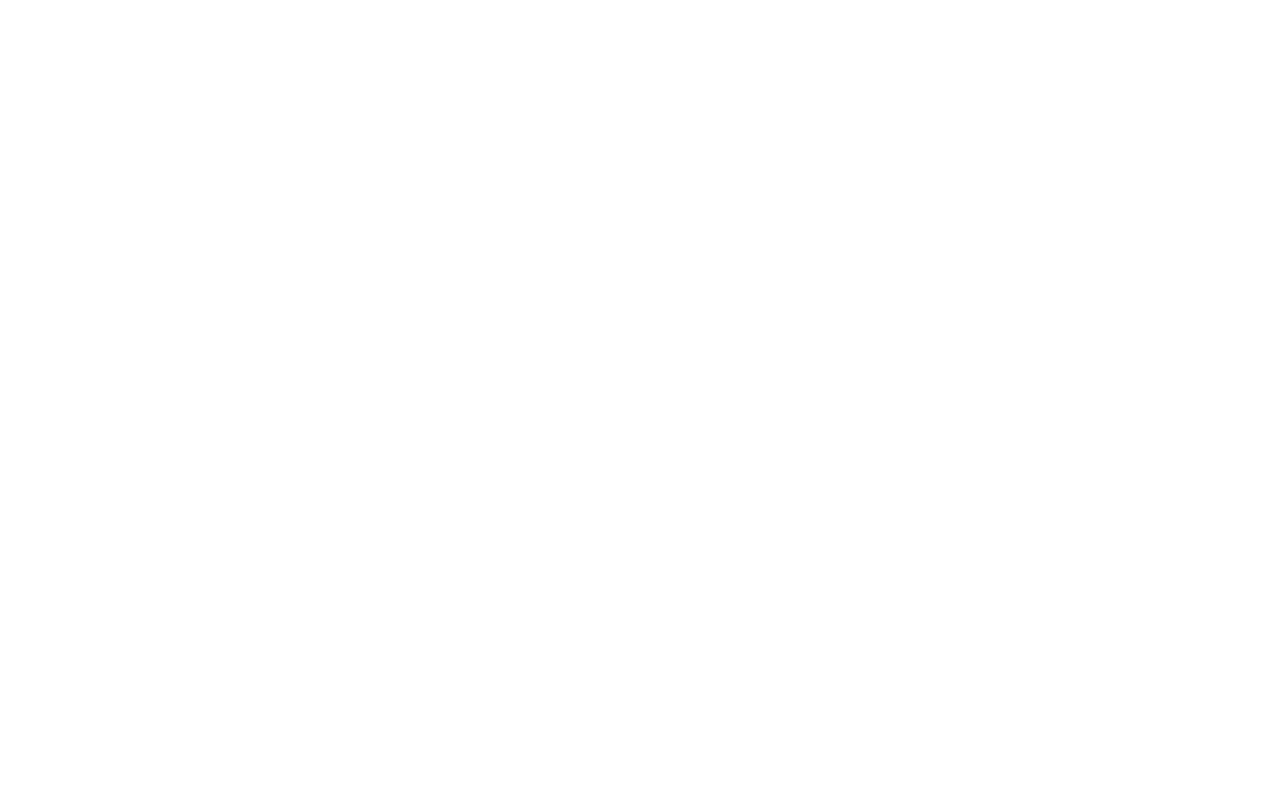
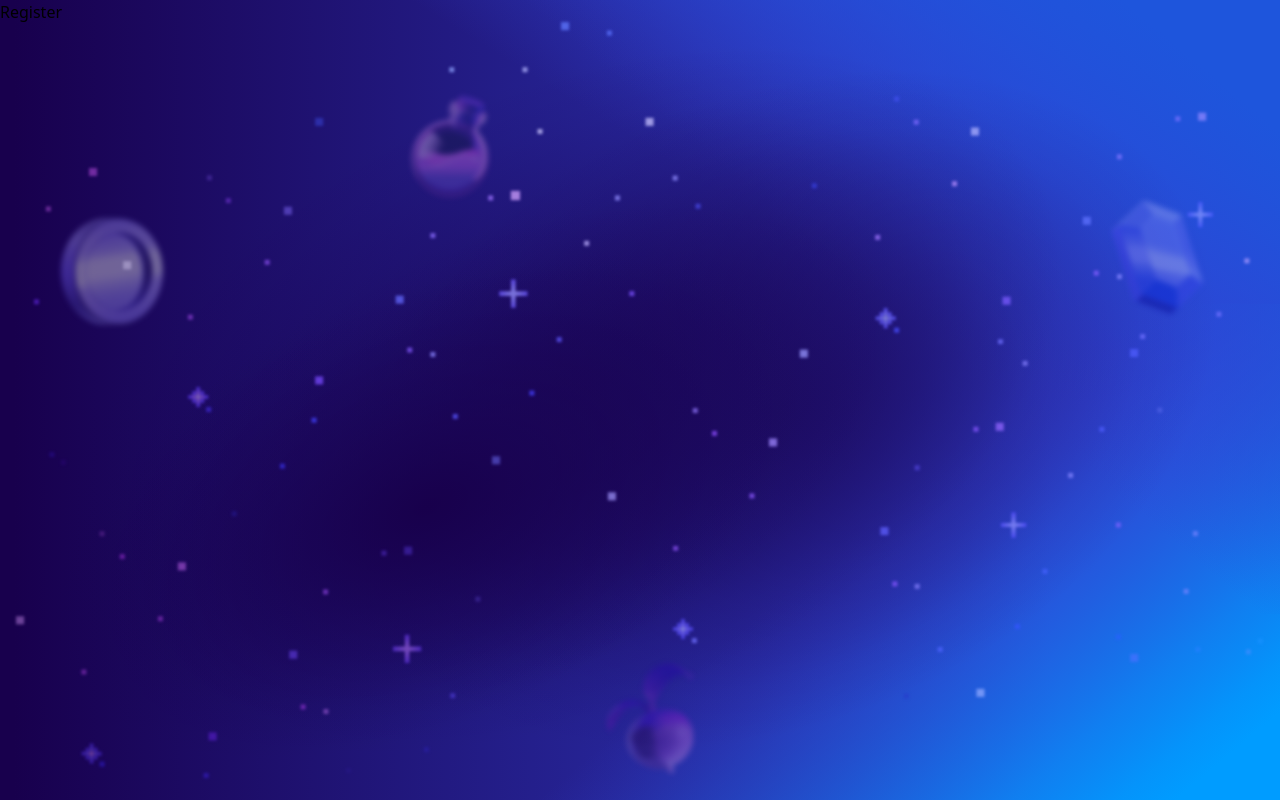
Before and after one commit to arghyajitdas22/my-cord-frontend, a React (Vite) app: page /register in a window 1280 px wide. Before the commit this address had no page. Built offline with nearby package versions, Linux system fonts and the light colour scheme.

Commit message:
made folder structure and basic routing

```diff
--- a/src/App.tsx
+++ b/src/App.tsx
@@ -1,9 +1,14 @@
+import { useEffect } from "react";
+import { Outlet, useNavigate } from "react-router";
+
 function App() {
+  const navigate = useNavigate();
+  useEffect(() => {
+    navigate("/register");
+  }, []);
   return (
     <>
-      <main className="bg-[url(/src/assets/auth-bg.svg)] bg-cover bg-no-repeat max-w-screen min-h-screen">
-        Hello Mycord
-      </main>
+      <Outlet />
     </>
   );
 }
--- /dev/null
+++ b/src/layouts/auth/AuthLayout.tsx
@@ -0,0 +1,15 @@
+import * as React from "react";
+
+interface IAuthProps {
+  children: React.ReactNode;
+}
+
+const AuthLayout: React.FunctionComponent<IAuthProps> = ({ children }) => {
+  return (
+    <main className="bg-[url(/src/assets/auth-bg.svg)] bg-cover bg-no-repeat max-w-screen min-h-screen">
+      {children}
+    </main>
+  );
+};
+
+export default AuthLayout;
--- a/src/main.tsx
+++ b/src/main.tsx
@@ -3,12 +3,17 @@
 import "./index.css";
 import App from "./App.tsx";
 import { BrowserRouter, Routes, Route } from "react-router";
+import AuthRegister from "./pages/auth/AuthRegister.tsx";
+import AuthLogin from "./pages/auth/AuthLogin.tsx";
 
 createRoot(document.getElementById("root")!).render(
   <StrictMode>
     <BrowserRouter>
       <Routes>
-        <Route path="/" element={<App />} />
+        <Route path="/" element={<App />}>
+          <Route path="register" element={<AuthRegister />} />
+          <Route path="login" element={<AuthLogin />} />
+        </Route>
       </Routes>
     </BrowserRouter>
   </StrictMode>
--- /dev/null
+++ b/src/pages/auth/AuthLogin.tsx
@@ -0,0 +1,14 @@
+import * as React from "react";
+import AuthLayout from "../../layouts/auth/AuthLayout";
+
+interface IAuthLoginProps {}
+
+const AuthLogin: React.FunctionComponent<IAuthLoginProps> = () => {
+  return (
+    <AuthLayout>
+      <div>Login</div>
+    </AuthLayout>
+  );
+};
+
+export default AuthLogin;
--- /dev/null
+++ b/src/pages/auth/AuthRegister.tsx
@@ -0,0 +1,14 @@
+import * as React from "react";
+import AuthLayout from "../../layouts/auth/AuthLayout";
+
+interface IAuthRegisterProps {}
+
+const AuthRegister: React.FunctionComponent<IAuthRegisterProps> = () => {
+  return (
+    <AuthLayout>
+      <div>Register</div>
+    </AuthLayout>
+  );
+};
+
+export default AuthRegister;
```
